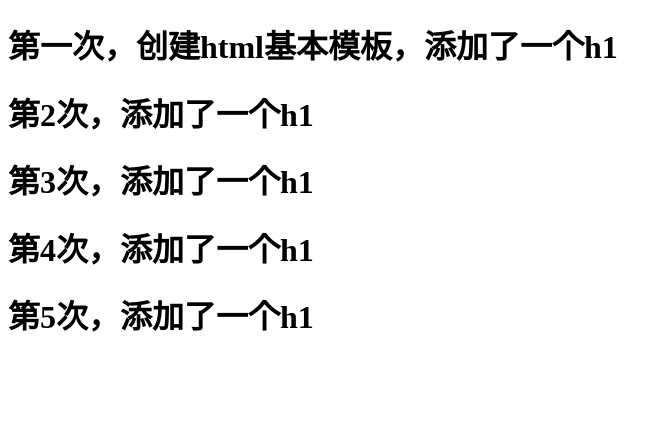
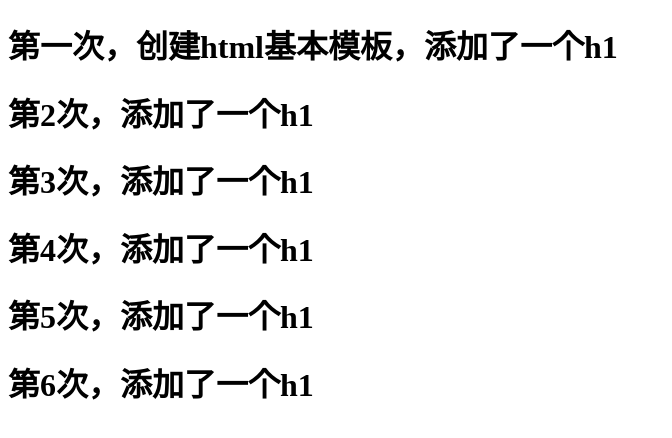
Before and after one commit to cfg1573/QY143, a plain HTML site: page index.html in a window 1280 px wide. Shown: the whole page, without its empty margins (0-672 px from the left). Drawn offline with Linux system fonts and the light colour scheme.

Commit message:
'第6次提交'

```diff
--- a/index.html
+++ b/index.html
@@ -12,5 +12,6 @@
     <h1>第3次，添加了一个h1</h1>
     <h1>第4次，添加了一个h1</h1>
     <h1>第5次，添加了一个h1</h1>
+    <h1>第6次，添加了一个h1</h1>
 </body>
 </html>
```
